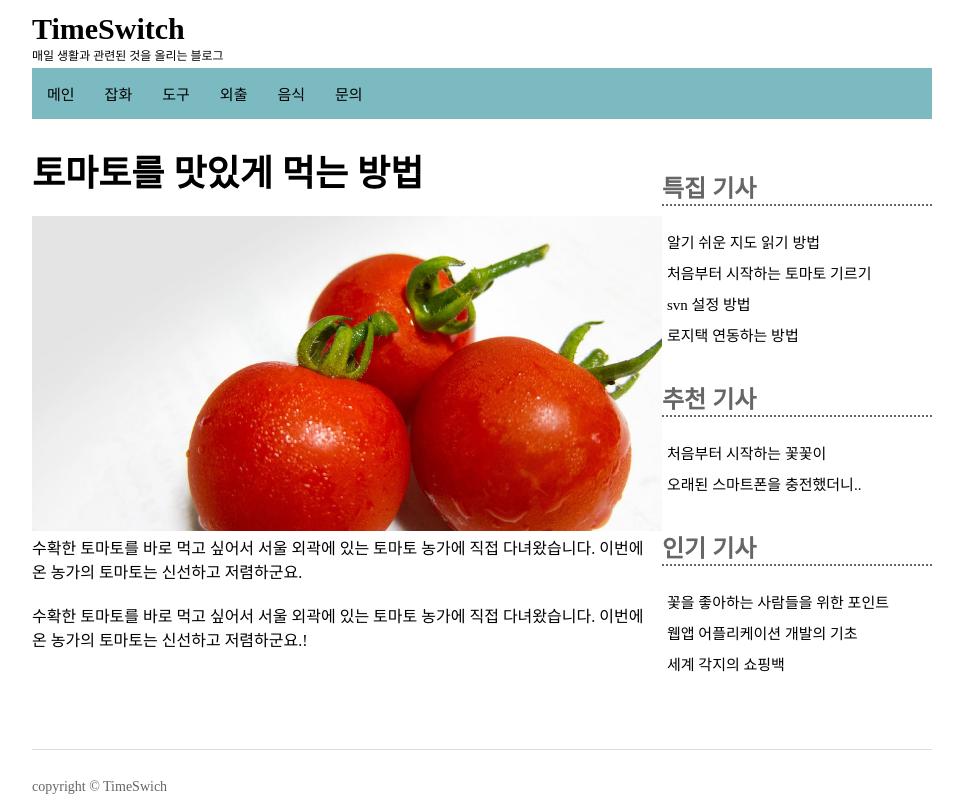
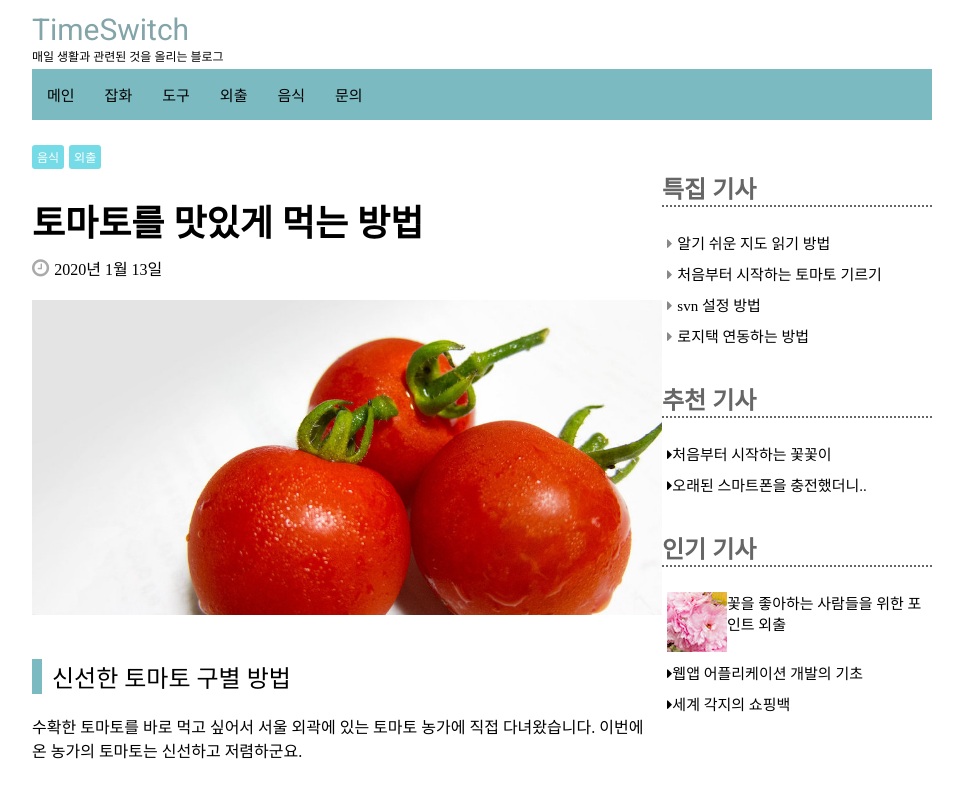
Before and after one commit to dkyou7/blogSite, a Vue app: page / in a window 1280 px wide. Shown: the top 800 px of the page, without its empty margins (158-1121 px from the left). Built offline with nearby package versions, Linux system fonts and the light colour scheme.

Commit message:
레이아웃 조정 및 인기 기사 조정중 퇴근

```diff
--- a/public/index.html
+++ b/public/index.html
@@ -5,6 +5,8 @@
     <meta http-equiv="X-UA-Compatible" content="IE=edge">
     <meta name="viewport" content="width=device-width,initial-scale=1.0">
     <link rel="icon" href="<%= BASE_URL %>favicon.ico">
+    <link href="https://fonts.googleapis.com/css?family=Roboto&display=swap" rel="stylesheet">
+    <link href="https://stackpath.bootstrapcdn.com/font-awesome/4.7.0/css/font-awesome.min.css" rel="stylesheet" integrity="sha384-wvfXpqpZZVQGK6TAh5PVlGOfQNHSoD2xbE+QkPxCAFlNEevoEH3Sl0sibVcOQVnN" crossorigin="anonymous">
     <title>css-prac1</title>
   </head>
   <body>
--- a/src/components/Article.vue
+++ b/src/components/Article.vue
@@ -1,13 +1,25 @@
 <template>
   <article class="story">
+      <div class="story-cat">
+          <ul>
+              <li><a href="#">음식</a></li>
+              <li><a href="#">외출</a></li>
+          </ul>
+      </div>
       <h1>토마토를 맛있게 먹는 방법</h1>
+      <div class="storyInfo">
+          <i class="fa fa-clock-o"></i><time datetime="2020-01-13">2020년 1월 13일</time>
+      </div>
 
       <img src="../assets/img/03/tomato.jpg" alt="">
 
+    <h2>신선한 토마토 구별 방법</h2>
     <p>
         수확한 토마토를 바로 먹고 싶어서  서울 외곽에 있는 토마토 농가에 직접 다녀왔습니다.
         이번에 온 농가의 토마토는 신선하고 저렴하군요.
     </p>
+
+    <h2>신선한 토마토 구별 방법</h2>
     <p>
         수확한 토마토를 바로 먹고 싶어서  서울 외곽에 있는 토마토 농가에 직접 다녀왔습니다.
         이번에 온 농가의 토마토는 신선하고 저렴하군요.!
@@ -36,9 +48,57 @@ export default {
         width: 100%;
         height: auto;
     }
+    .storyInfo{
+        margin-top: -10px;
+        margin-bottom: 20px;
+    }
+    .storyInfo i{
+        margin-right: 5px;
+        color: #aaaaaa;
+        font-size: 20px;
+    }
     @media(max-width: 599px){
         .story h1{
             font-size: 26px;
         }
     }
+
+
+    .story-cat{
+        margin-bottom: 25px;
+    }
+    .story-cat ul{
+        margin: 0;
+        padding: 0;
+        list-style: none;
+    }
+    .story-cat ul li a{
+        display: block;
+        margin-right: 5px;
+        padding: 3px 5px;
+        border-radius: 3px;
+        background-color: #75dbe7;
+        color: #ffffff;
+        font-size: 12px;
+        text-decoration: none;
+    }
+    .story-cat ul li a:hover{
+        background-color: #94ecf6;
+    }
+    .story-cat ul::after{
+        content: '';
+        display: block;
+        clear: both;
+    }
+    .story-cat li{
+        float: left;
+        width: auto;
+    }
+
+    .story h2{
+        margin-top: 40px;
+        padding-left: 10px;
+        border-left: solid 10px #7cbac1;
+        font-weight: normal;
+    }
 </style>
--- a/src/components/HorizentalMenu.vue
+++ b/src/components/HorizentalMenu.vue
@@ -47,8 +47,5 @@ export default {
             padding:10px 3px;
             font-size: 11px;
         }
-        .menu h1{
-            font-size: 20px;
-        }
     }
 </style>
--- a/src/components/SiteTitle.vue
+++ b/src/components/SiteTitle.vue
@@ -13,12 +13,14 @@ export default {
 
 <style scoped>
     .site h1 a{
-        color: #000000;
+        color: #83a4a8;
         text-decoration: none;
     }
     .site h1{
         margin: 0;
         font-size: 30px;
+        font-family: 'Roboto', sans-serif;
+        font-weight: normal;
     }
     .site p{
         margin:0;
--- a/src/components/VerticalMenu.vue
+++ b/src/components/VerticalMenu.vue
@@ -4,17 +4,17 @@
         <nav class="sidemenu">
             <h1>특집 기사</h1>
             <ul>
-                <li><a href="#">알기 쉬운 지도 읽기 방법</a></li>
-                <li><a href="#">처음부터 시작하는 토마토 기르기</a></li>
-                <li><a href="#">svn 설정 방법</a></li>
-                <li><a href="#">로지택 연동하는 방법</a></li>
+                <li><a href="#"><i class="fa fa-caret-right"></i>알기 쉬운 지도 읽기 방법</a></li>
+                <li><a href="#"><i class="fa fa-caret-right"></i>처음부터 시작하는 토마토 기르기</a></li>
+                <li><a href="#"><i class="fa fa-caret-right"></i>svn 설정 방법</a></li>
+                <li><a href="#"><i class="fa fa-caret-right"></i>로지택 연동하는 방법</a></li>
             </ul>
         </nav>
         <nav class="recommend">
             <h1>추천 기사</h1>
             <ul>
-                <li><a href="#">처음부터 시작하는 꽃꽃이</a></li>
-                <li><a href="#">오래된 스마트폰을 충전했더니..</a></li>
+                <li><a href="#"><i class="fa fa-caret-right"></i>처음부터 시작하는 꽃꽃이</a></li>
+                <li><a href="#"><i class="fa fa-caret-right"></i>오래된 스마트폰을 충전했더니..</a></li>
             </ul>
         </nav>
     </div>
@@ -22,9 +22,15 @@
     <nav class="popular">
         <h1>인기 기사</h1>
         <ul>
-            <li><a href="#">꽃을 좋아하는 사람들을 위한 포인트</a></li>
-            <li><a href="#">웹앱 어플리케이션 개발의 기초</a></li>
-            <li><a href="#">세계 각지의 쇼핑백</a></li>
+            <li><a href="#">
+                <img src="../assets/img/03/flower-60x60.jpg" alt="">
+                <div class="text">
+                    꽃을 좋아하는 사람들을 위한 포인트
+                    <span>외출</span>
+                </div>
+                </a></li>
+            <li><a href="#"><i class="fa fa-caret-right"></i>웹앱 어플리케이션 개발의 기초</a></li>
+            <li><a href="#"><i class="fa fa-caret-right"></i>세계 각지의 쇼핑백</a></li>
         </ul>
     </nav>
   </div>
@@ -132,4 +138,26 @@ export default {
         }
     }
 
+    .sidemenu i{
+        margin-right: 5px;
+        color: #888888;
+    }
+
+    .popular li a img{
+        border: none;
+    }
+    .popular a::after{
+        content: '';
+        display: block;
+        clear: both;
+    }
+    .popular img{
+        float: left;
+        width: 60px;
+    }
+    .popular .text{
+        float: none;
+        width: auto;
+        margin-left: 60px;
+    }
 </style>
```
Lines whose indentation alone changed are shown as unchanged.
